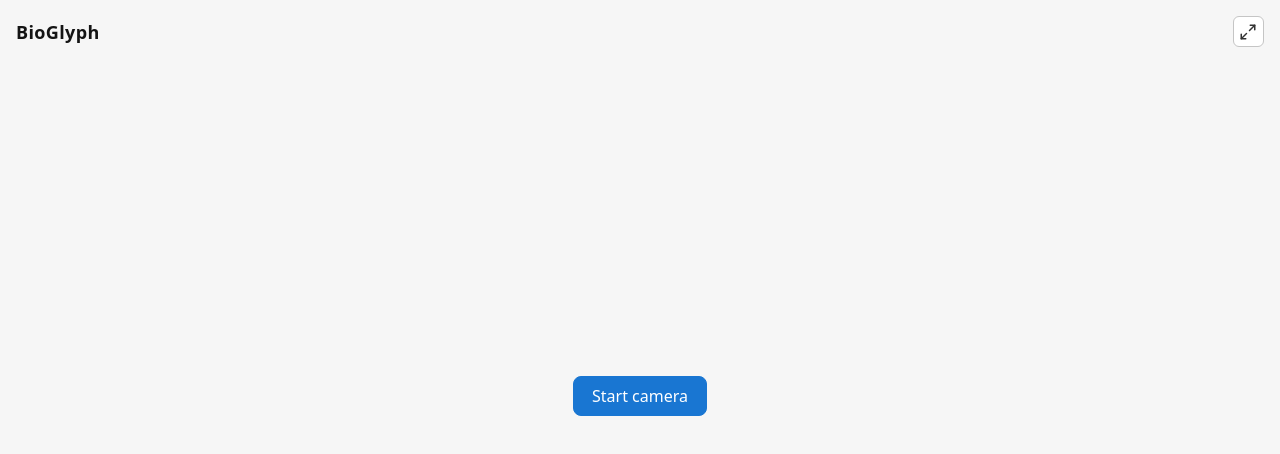
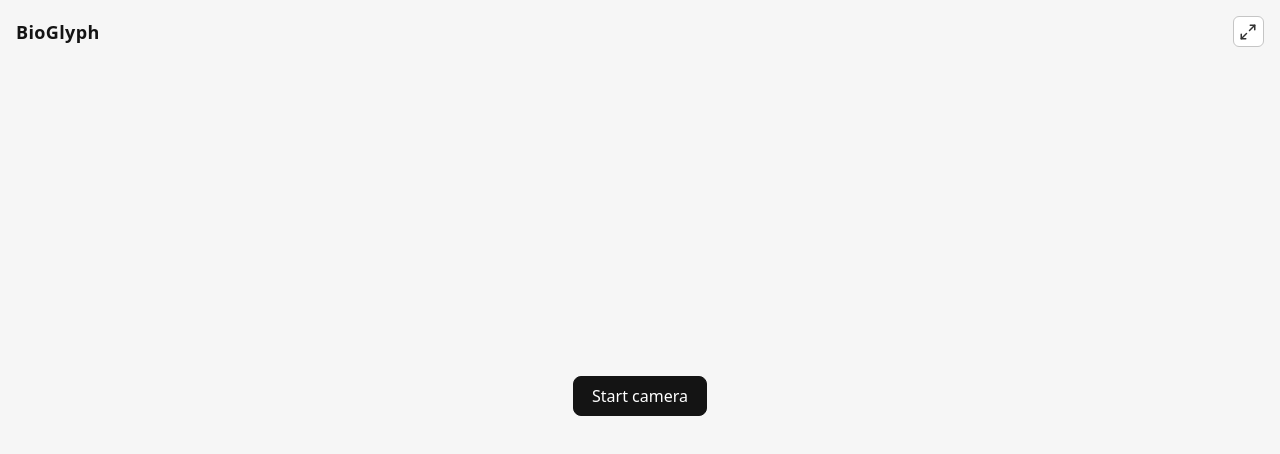
Before and after one commit to pearmini/bio-glyph, a React (Vite) app: page / in a window 1280 px wide. Shown: the top 454 px of the page. Built offline with nearby package versions, Linux system fonts and the light colour scheme.

Commit message:
Update the style of the camera button

```diff
--- a/src/App.jsx
+++ b/src/App.jsx
@@ -468,7 +468,7 @@ export default function App() {
         {phase === "idle" && (
           <button
             type="button"
-            className="btn btn--primary"
+            className="btn btn--dark"
             onClick={() => {
               setExtractError(null);
               void startCamera();
```
Also changed, not shown: 1 other file (tests, documents, lock files or other folders).
